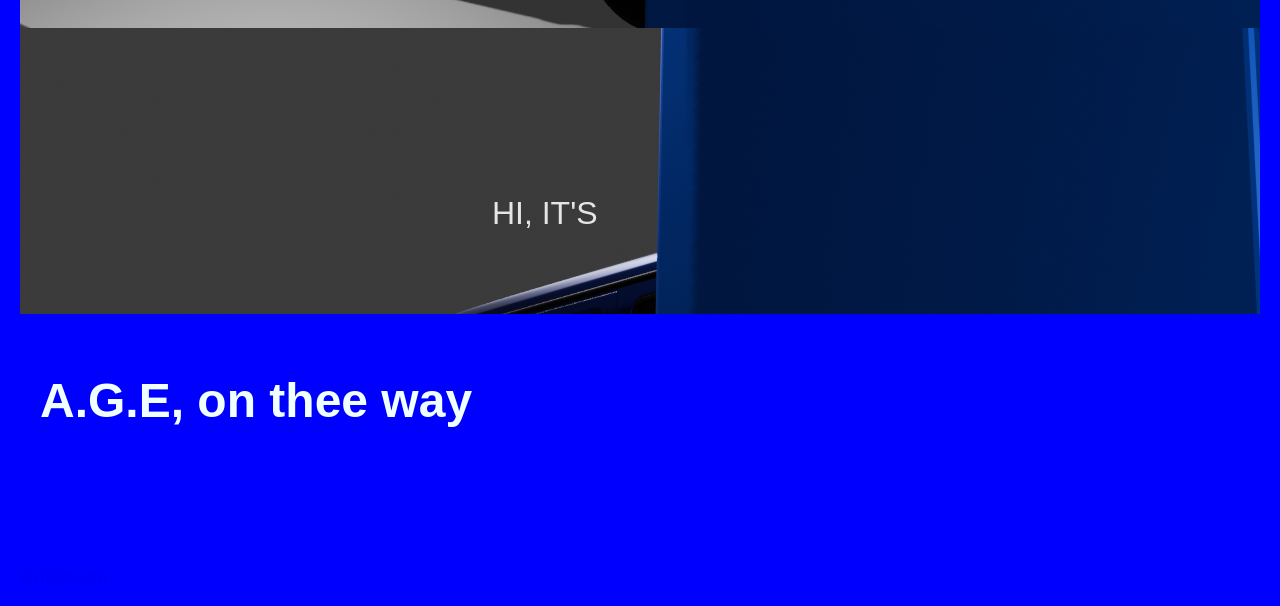
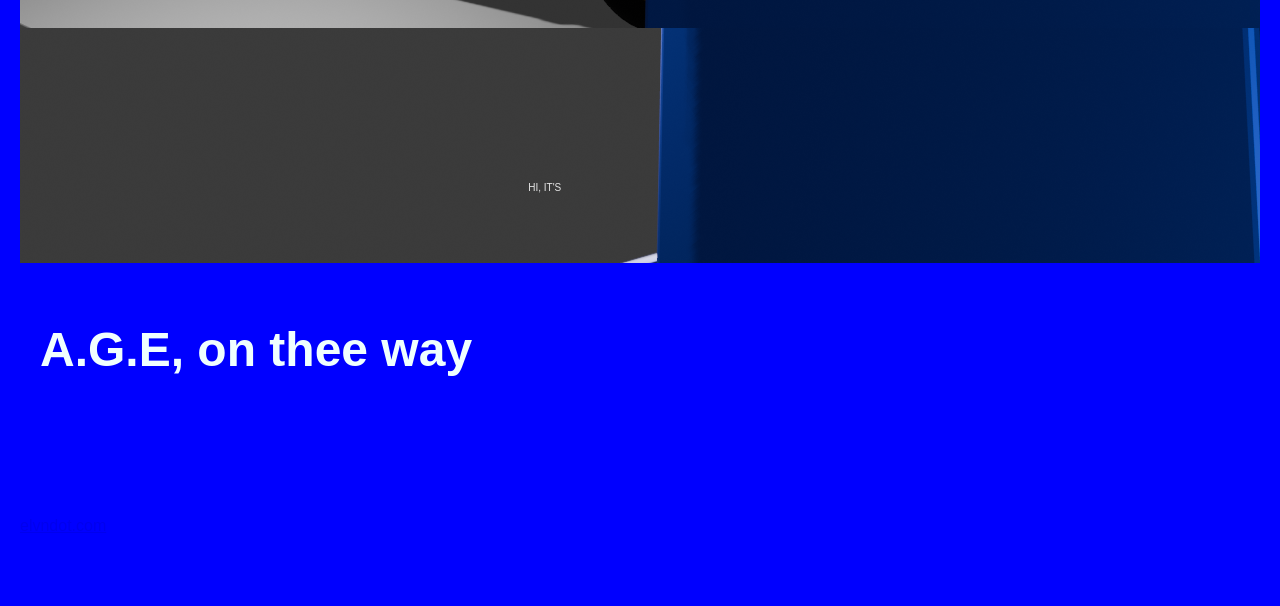
Before and after one commit to elvndot/dot, a plain HTML site: page index.html in a window 1280 px wide. Shown: the part 924-1530 px from the top of the page. After the commit the page ends 1479 px from the top, so only its background shows below. Drawn offline with Linux system fonts and the light colour scheme.

Commit message:
Update index.html

```diff
--- a/index.html
+++ b/index.html
@@ -218,9 +218,6 @@
             }
 
 
-
-
-
             /*  */
 
             @import url('https://fonts.googleapis.com/css?family=Roboto:700');
@@ -307,6 +304,10 @@
             90% {margin-top: 0.5rem;}
             100% {margin-top: 0;}
             }
+
+            .h1-animation{
+                font-size: 10px
+            }
         </style>
 
         </head>
@@ -339,7 +340,7 @@
 
 
                 <main class="container">
-                    <p>Hi, It's </p>
+                    <p class="h1-animation">Hi, It's </p>
 
                     <section class="animation">
                       <div class="first">
```
